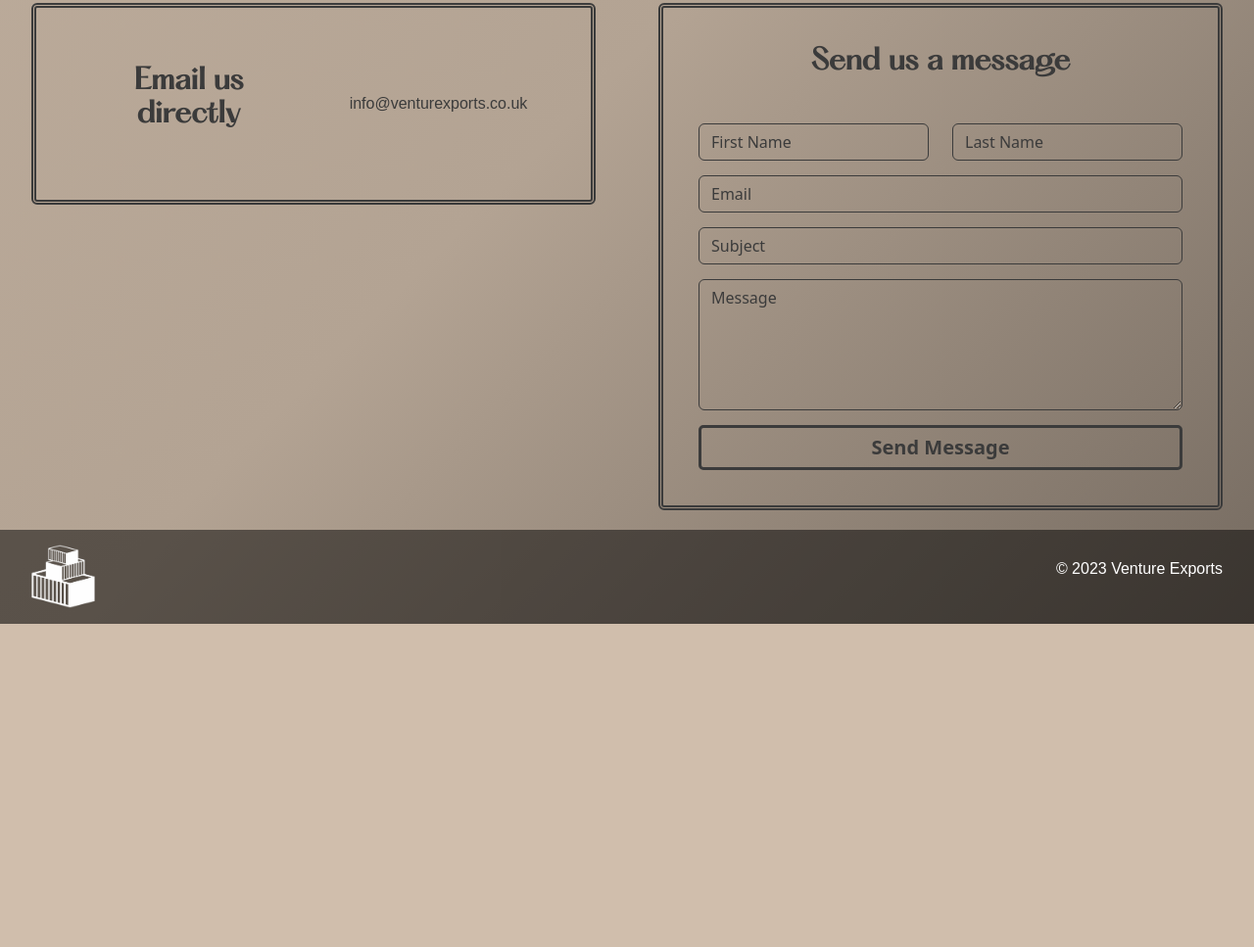
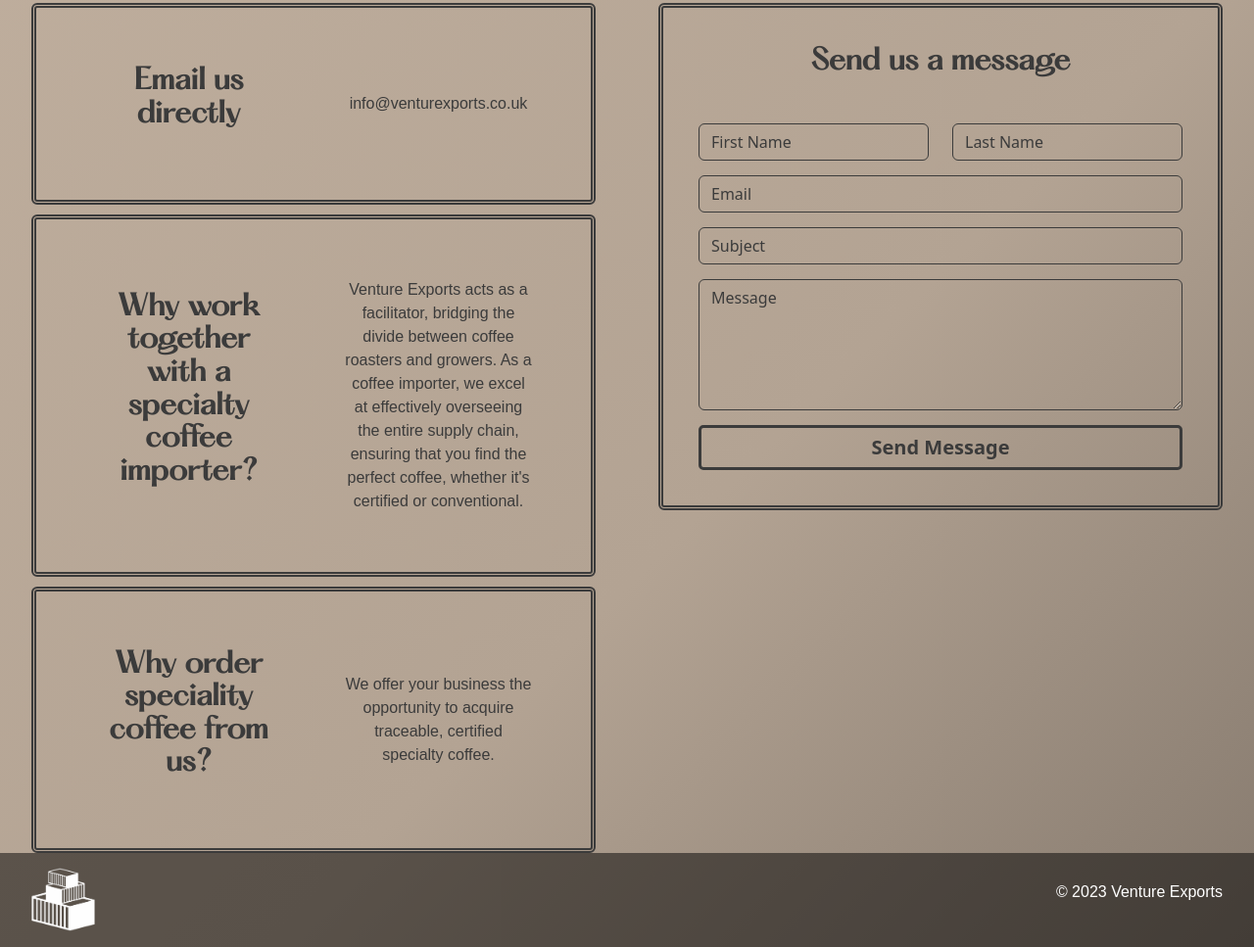
Before and after one commit to grxyweb/grxyweb.github.io, a plain HTML site: page contact.html in a window 1280 px wide. Shown: the part 286-1253 px from the top of the page at 98% size. Before the commit the page ends 923 px from the top, so only its background shows below. Drawn offline with nearby package versions, Linux system fonts and the light colour scheme; a web font is replaced by a local one.

Commit message:
Add existing file

```diff
--- a/contact.html
+++ b/contact.html
@@ -61,6 +61,26 @@
                 </div>
                 <div class="col-sm-6">
                   <p class="card-text" style="color: #3B3B3B; text-align: center;">info@venturexports.co.uk</p>
+                </div>
+              </div>
+            </div>
+            <div class="card bg-transparent" style="margin-top: 10px; margin-left: 20px; margin-right: 20px; display: flex; flex-wrap: wrap; flex-basis: 33%; padding: 20px; border: 5px double #3B3B3B;">
+              <div class="row card-body" style="padding: 20px; align-items: center;">
+                <div class="col-sm-6">
+                  <h3 class="card-title" style="color: #3B3B3B; font-weight: bold; text-align: center;">Why work together with a specialty coffee importer?</h3>
+                </div>
+                <div class="col-sm-6">
+                  <p class="card-text" style="color: #3B3B3B; text-align: center;">Venture Exports acts as a facilitator, bridging the divide between coffee roasters and growers. As a coffee importer, we excel at effectively overseeing the entire supply chain, ensuring that you find the perfect coffee, whether it's certified or conventional.</p>
+                </div>
+              </div>
+            </div>
+            <div class="card bg-transparent" style="margin-top: 10px; margin-left: 20px; margin-right: 20px; display: flex; flex-wrap: wrap; flex-basis: 33%; padding: 20px; border: 5px double #3B3B3B;">
+              <div class="row card-body" style="padding: 20px; align-items: center;">
+                <div class="col-sm-6">
+                  <h3 class="card-title" style="color: #3B3B3B; font-weight: bold; text-align: center;">Why order speciality coffee from us?</h3>
+                </div>
+                <div class="col-sm-6">
+                  <p class="card-text" style="color: #3B3B3B; text-align: center;">We offer your business the opportunity to acquire traceable, certified specialty coffee.</p>
                 </div>
               </div>
             </div>
```
